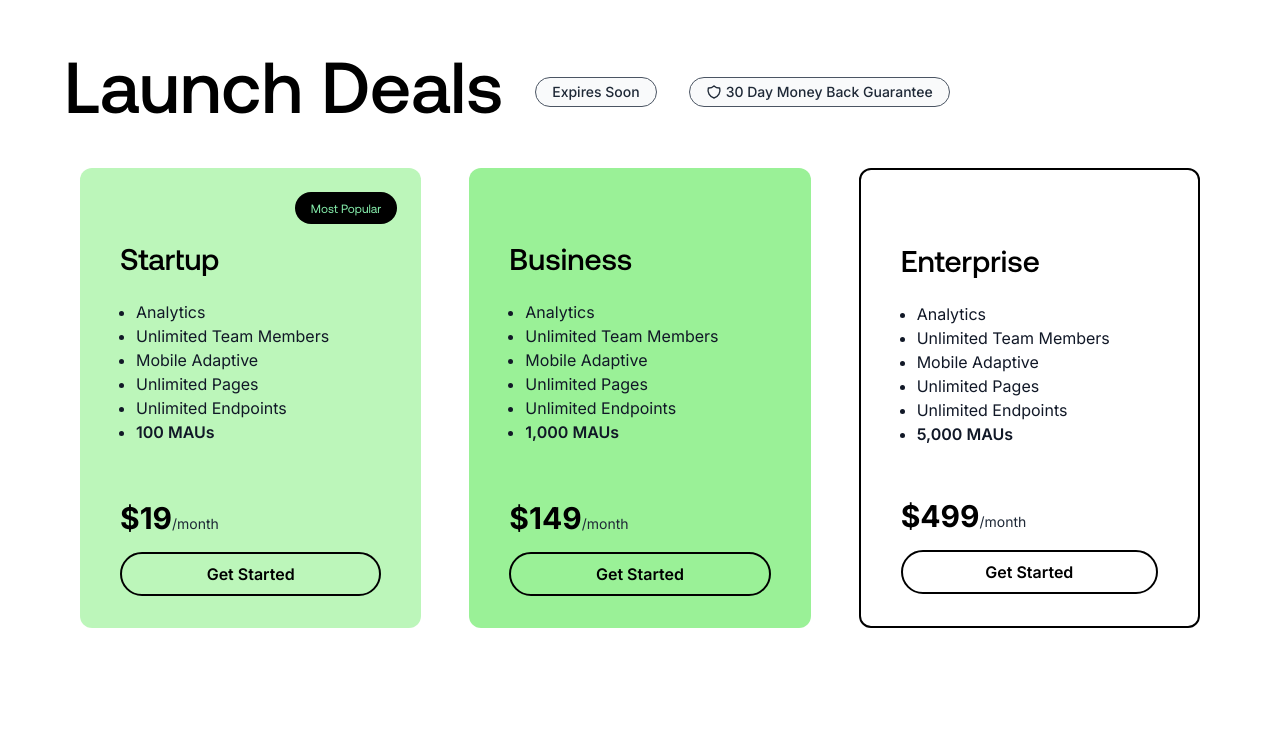
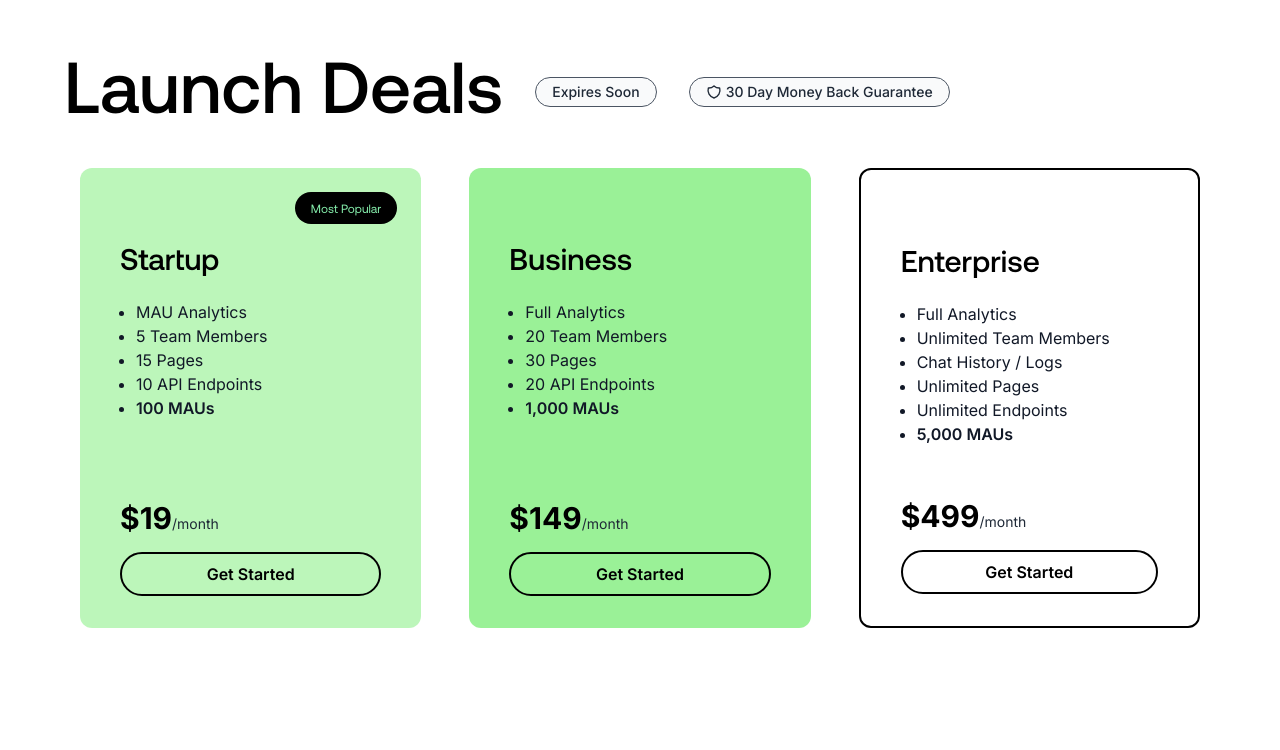
Before and after one commit to TheWiseGhost/Limeblock, a Next.js app: page /checkout in a window 1280 px wide. Shown: the top 750 px of the page. Built offline with nearby package versions, Linux system fonts and the light colour scheme.

Commit message:
New plan structure + email paywall

```diff
--- a/src/components/landing/Pricing.jsx
+++ b/src/components/landing/Pricing.jsx
@@ -65,11 +65,10 @@ const Pricing = () => {
               Startup
             </h2>
             <ul className="text-gray-900 text-base mt-6 mb-2 ml-4 list-disc">
-              <li>Analytics</li>
-              <li>Unlimited Team Members</li>
-              <li>Mobile Adaptive</li>
-              <li>Unlimited Pages</li>
-              <li>Unlimited Endpoints</li>
+              <li>MAU Analytics</li>
+              <li>5 Team Members</li>
+              <li>15 Pages</li>
+              <li>10 API Endpoints</li>
               <li className="font-semibold">100 MAUs</li>
             </ul>
           </div>
@@ -91,11 +90,10 @@ const Pricing = () => {
               Business
             </h2>
             <ul className="text-gray-900 text-base mt-6 mb-2 ml-4 list-disc">
-              <li>Analytics</li>
-              <li>Unlimited Team Members</li>
-              <li>Mobile Adaptive</li>
-              <li>Unlimited Pages</li>
-              <li>Unlimited Endpoints</li>
+              <li>Full Analytics</li>
+              <li>20 Team Members</li>
+              <li>30 Pages</li>
+              <li>20 API Endpoints</li>
               <li className="font-semibold">1,000 MAUs</li>
             </ul>
           </div>
@@ -117,9 +115,9 @@ const Pricing = () => {
               Enterprise
             </h2>
             <ul className="text-gray-900 text-base mt-6 mb-2 ml-4 list-disc">
-              <li>Analytics</li>
+              <li>Full Analytics</li>
               <li>Unlimited Team Members</li>
-              <li>Mobile Adaptive</li>
+              <li>Chat History / Logs</li>
               <li>Unlimited Pages</li>
               <li>Unlimited Endpoints</li>
               <li className="font-semibold">5,000 MAUs</li>
--- a/src/components/settings/Settings.jsx
+++ b/src/components/settings/Settings.jsx
@@ -23,10 +23,6 @@ export default function Settings() {
   const [loading, setLoading] = useState(false);
   const [error, setError] = useState(null);
 
-  const contextParams = {
-    user_id: user?.id,
-  };
-
   // Email states
   const [emails, setEmails] = useState([]);
   const [originalEmails, setOriginalEmails] = useState([]);
@@ -34,7 +30,28 @@ export default function Settings() {
   const [savingChanges, setSavingChanges] = useState(false);
   const [hasEmailChanges, setHasEmailChanges] = useState(false);
 
+  const contextParams = {
+    user_id: user?.id,
+    emails: emails,
+  };
+
   const { toast } = useToast();
+
+  // Get email limit based on plan
+  const getEmailLimit = () => {
+    switch (user?.plan) {
+      case "startup":
+        return 5;
+      case "business":
+        return 20;
+      case "enterprise":
+        return Infinity;
+      default:
+        return 0; // free plan
+    }
+  };
+
+  const emailLimit = getEmailLimit();
 
   useEffect(() => {
     const fetchData = async () => {
@@ -105,6 +122,13 @@ export default function Settings() {
 
     if (emails.includes(newEmail)) {
       setError("This email is already added");
+      return;
+    }
+
+    if (emails.length >= emailLimit) {
+      setError(
+        `You've reached the maximum number of emails (${emailLimit}) for your plan`
+      );
       return;
     }
 
@@ -300,11 +324,11 @@ export default function Settings() {
           </div>
           <div className="border border-gray-300 p-4 rounded-lg">
             <h4 className="font-medium text-black mb-2">
-              Upgrade for more MAUs
+              Upgrade for more MAUs and Features
             </h4>
             <p className="text-gray-700 text-sm mb-3">
               Make sure all your users can still use Limeblock. Your block will
-              shut down once you hit your cap
+              shut down once you hit your MAU cap
             </p>
 
             <button
@@ -321,7 +345,7 @@ export default function Settings() {
         {/* Email Management Section */}
         <div className="border border-gray-200 rounded-lg p-6">
           <div className="flex flex-row mb-6 justify-between w-full">
-            <h2 className="text-xl font-aeonik font-medium">
+            <h2 className="text-xl flex flex-row items-center font-aeonik font-medium">
               Email Management
             </h2>
             <button
@@ -388,16 +412,24 @@ export default function Settings() {
                   onChange={(e) => setNewEmail(e.target.value)}
                   placeholder="Add new email"
                   className="flex-1 border border-gray-300 rounded-lg px-4 py-2 focus:outline-none focus:ring-2 focus:ring-gray-500"
+                  disabled={emails.length >= emailLimit}
                 />
                 <button
                   onClick={handleAddEmail}
-                  className="bg-gray-800 hover:bg-gray-900 text-white px-4 py-2 rounded-md text-sm font-normal transition-colors"
+                  disabled={emails.length >= emailLimit}
+                  className={`bg-gray-800 text-white px-4 py-2 rounded-md text-sm font-normal transition-colors ${
+                    emails.length >= emailLimit
+                      ? "opacity-50 cursor-not-allowed"
+                      : "hover:bg-gray-900"
+                  }`}
                 >
                   Add Email
                 </button>
               </div>
               <p className="text-xs text-center text-gray-500 mt-2">
-                Add emails for notifications and account access
+                {emails.length >= emailLimit
+                  ? "You've reached the maximum number of emails for your plan"
+                  : `Add emails for notifications and account access (${emails.length}/${emailLimit} used)`}
               </p>
             </div>
           </div>
```
